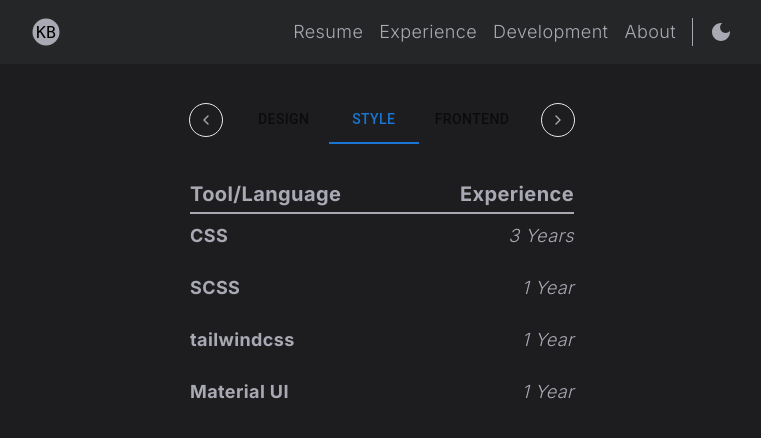
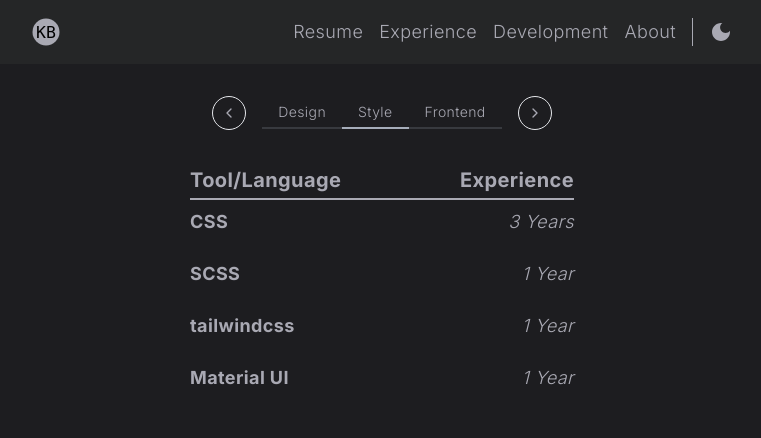
Before and after one commit to senyc/kb-web, a Next.js app: page /development in a window 1280 px wide. Shown: the top 438 px of the page, without its empty margins (258-1019 px from the left). Built offline with nearby package versions, Linux system fonts and the light colour scheme.

Commit message:
feat: add daisy ui and replace mui tabs

```diff
--- a/package.json
+++ b/package.json
@@ -21,6 +21,7 @@
     "@types/react": "18.2.15",
     "@types/react-dom": "18.2.7",
     "autoprefixer": "10.4.14",
+    "daisyui": "^3.5.1",
     "next": "13.4.10",
     "postcss": "8.4.26",
     "react": "18.2.0",
--- a/src/app/ArrowTab.tsx
+++ b/src/app/ArrowTab.tsx
@@ -58,31 +58,23 @@ export default function ArrowTab({ tabs, tabContent }: ArrowTabProps) {
         <LeftTabArrow
           onClick={nextTab}
         />
-        <Tabs
-          value={currentTab}
-          onChange={handleChange}
-          textColor="primary"
-          indicatorColor="primary"
-        >
-          <Tab
-            label={tabs[(currentTab - 1 + tabs.length) % tabs.length]}
-            value={(currentTab - 1 + tabs.length) % tabs.length}
-            className='text-gray-400'
-          />
-          <Tab
-            label={tabs[currentTab]}
-            value={currentTab}
-          />
-          <Tab
-            label={tabs[(currentTab + 1) % tabs.length]}
-            value={(currentTab + 1) % tabs.length}
-            className='text-gray-400'
-          />
-        </Tabs>
-        <RightTabArrow
-          onClick={prevTab}
-        />
-      </div>
+        <div className='tabs'>
+          <a
+            onClick={() => setCurrentTab((currentTab - 1 + tabs.length) % tabs.length)}
+            className='tab tab-bordered text-text'
+          >{tabs[(currentTab - 1 + tabs.length) % tabs.length]}</a>
+          <a
+            className='tab tab-bordered text-text tab-active border-primary transition-all duration-150 ease-in '
+            onClick={() => setCurrentTab(currentTab)}
+          >{tabs[currentTab]}</a>
+          <a
+            onClick={() => setCurrentTab((currentTab + 1) % tabs.length)}
+            className='tab tab-bordered text-text'
+          >{tabs[(currentTab + 1) % tabs.length]}
+          </a>
+        </div >
+        <RightTabArrow onClick={prevTab} />
+      </div >
       <section className='mt-9 flex w-full min-w-fit flex-row justify-center'>
         <div
           className={`${getAnimationClass(animationDirection)} grow max-w-sm`}
@@ -91,6 +83,6 @@ export default function ArrowTab({ tabs, tabContent }: ArrowTabProps) {
           {tabContent[currentTab]}
         </div>
       </section>
-    </div>
+    </div >
   );
 }
--- a/src/app/layout.tsx
+++ b/src/app/layout.tsx
@@ -17,7 +17,7 @@ export const metadata: Metadata = {
 
 export default function RootLayout({ children }: { children: React.ReactNode; }) {
   return (
-    <html lang='en'>
+    <html data-theme='dark' lang='en'>
       <body className={`${inter.className} bg-dark text-text tracking-wide flex-col flex w-full h-screen`}>
         <header className='bg-header'>
           <HeaderNavigation />
--- a/tailwind.config.js
+++ b/tailwind.config.js
@@ -1,5 +1,9 @@
 /** @type {import('tailwindcss').Config} */
 module.exports = {
+  plugins: [require('daisyui')],
+  daisyui: {
+    themes: ["light", "dark"],
+  },
   content: [
     './pages/**/*.{js,ts,jsx,tsx,mdx}',
     './components/**/*.{js,ts,jsx,tsx,mdx}',
@@ -29,5 +33,4 @@ module.exports = {
       },
     }
   },
-  plugins: [],
 };
```
Also changed, not shown: 2 other files (tests, documents, lock files or other folders).
